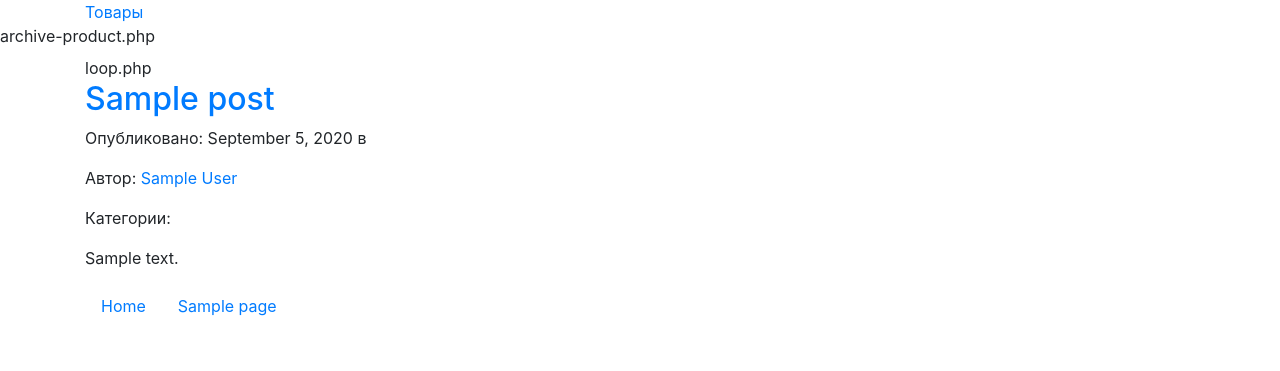
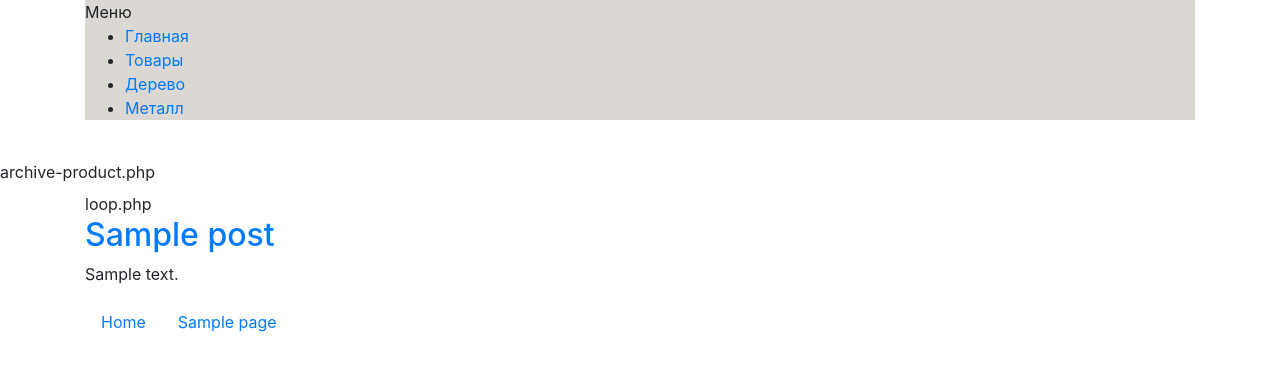
Before and after one commit to stanislav-gerlinger/grand-mebel, a WordPress theme: template content/themes/grand-mebel/archive-product.php in a window 1280 px wide. Shown: the top 371 px of the page. Run offline with PHP 8.4 and a stand-in for WordPress, Linux system fonts and the light colour scheme; the site name, menu and one post (Sample post) are stand-ins, and other content is empty.

Commit message:
Product's page

```diff
--- a/content/themes/grand-mebel/archive-product.php
+++ b/content/themes/grand-mebel/archive-product.php
@@ -9,7 +9,7 @@ archive-product.php
 <section>
 	<div class="container">
 		<div class="row">
-			<div class="<?php content_class_by_sidebar(); ?>">
+			<div class="col-sm-9">
 				<h1><?php // заголовок архивов
 					if (is_day()) : printf('Daily Archives: %s', get_the_date());
 					elseif (is_month()) : printf('Monthly Archives: %s', get_the_date('F Y'));
--- a/content/themes/grand-mebel/functions.php
+++ b/content/themes/grand-mebel/functions.php
@@ -60,15 +60,3 @@ if (!function_exists('pagination')) {
 		 }
 	}
 }
-
-if (!function_exists('content_class_by_sidebar')) {
-	function content_class_by_sidebar() {
-		if (is_active_sidebar( 'sidebar' )) {
-			echo 'col-sm-9';
-		} else {
-			echo 'col-sm-12';
-		}
-	}
-}
-
-?>
--- a/content/themes/grand-mebel/functions/register_product_post_type.php
+++ b/content/themes/grand-mebel/functions/register_product_post_type.php
@@ -6,8 +6,7 @@ function register_product_post_type()
 {
     register_post_type('product', [
         'label' => null,
-        'labels' => [
-            'name' => 'Товары', // основное название для типа записи
+        'labels' => [            'name' => 'Товары', // основное название для типа записи
             'singular_name' => 'Товар', // название для одной записи этого типа
             'add_new' => 'Добавить товар', // для добавления новой записи
             'add_new_item' => 'Добавление товара', // заголовка у вновь создаваемой записи в админ-панели.
@@ -44,7 +43,7 @@ function register_product_post_type()
         //'supports' => ['title', 'editor'], // 'title','editor','author','thumbnail','excerpt','trackbacks','custom-fields','comments','revisions','page-attributes','post-formats'
         //'map_meta_cap' => null, // Ставим true чтобы включить дефолтный обработчик специальных прав
         //'capability_type' => 'post',
-        //'menu_icon' => null,
+        'menu_icon' => 'dashicons-cart',
         //'menu_position' => null,
         //'rest_base' => null, // $post_type. C WP 4.7
         //'show_in_rest' => null, // добавить в REST API. C WP 4.7
--- a/content/themes/grand-mebel/header.php
+++ b/content/themes/grand-mebel/header.php
@@ -34,6 +34,24 @@
 <body <?php body_class(); ?>>
   <header>
     <div class="container">
-    	<a href="http://grand-mebel.loc/products/">Товары</a>
+        <div class="nav-bar">
+            Меню
+            <ul>
+                <li>
+                    <a href="http://grand-mebel.loc">Главная</a>
+                </li>
+                <li>
+                    <a href="http://grand-mebel.loc/products/">Товары</a>
+                </li>
+                <li>
+                    <a href="http://grand-mebel.loc/product-category/wood/">Дерево</a>
+                </li>
+                <li>
+                    <a href="http://grand-mebel.loc/product-category/metal/">Металл</a>
+                </li>
+            </ul>
+        </div>
+        <br>
+
     </div>
   </header>
--- a/content/themes/grand-mebel/loop.php
+++ b/content/themes/grand-mebel/loop.php
@@ -8,12 +8,6 @@
 loop.php
 <article id="post-<?php the_ID(); ?>" <?php post_class(); ?>>
 	<h2><a href="<?php the_permalink(); ?>"><?php the_title(); ?></a></h2>
-	<div class="meta">
-		<p>Опубликовано: <?php the_time(get_option('date_format')." в ".get_option('time_format')); ?></p>
-		<p>Автор:  <?php the_author_posts_link(); ?></p>
-		<p>Категории: <?php the_category(',') ?></p>
-		<?php the_tags('<p>Тэги: ', ',', '</p>'); ?>
-	</div>
 	<div class="row">
 		<?php if ( has_post_thumbnail() ) { ?>
 			<div class="col-sm-3">
@@ -23,7 +17,9 @@ loop.php
 			</div>
 		<?php } ?>
 		<div class="<?php if ( has_post_thumbnail() ) { ?>col-sm-9<?php } else { ?>col-sm-12<?php }  ?>">
-			<?php the_content(''); ?>
+			<article>
+				<?php the_content(''); ?>
+			</article>
 		</div>
 	</div>
 </article>
--- a/content/themes/grand-mebel/single.php
+++ b/content/themes/grand-mebel/single.php
@@ -9,7 +9,7 @@ single.php
 <section>
 	<div class="container">
 		<div class="row">
-			<div class="<?php content_class_by_sidebar(); ?>">
+			<div class="col-sm-9">
 				<?php if ( have_posts() ) while ( have_posts() ) : the_post(); ?>
 					<article id="post-<?php the_ID(); ?>" <?php post_class(); ?>>
 						<h1><?php the_title(); ?></h1>
--- a/content/themes/grand-mebel/style.css
+++ b/content/themes/grand-mebel/style.css
@@ -11,3 +11,20 @@ Author URI: http://dontforget.pro
 .carousel-item {
     height: 450px;
 }
+
+.type-product {
+	border: 1px solid black;
+}
+
+.nav-bar {
+	background-color: #dbd7d2;
+}
+
+.item-size {
+	padding-top: 10%;
+}
+
+p.item-size-value {
+	color:red;
+	text-align: right;
+}
--- a/content/themes/grand-mebel/taxonomy-product_category.php
+++ b/content/themes/grand-mebel/taxonomy-product_category.php
@@ -9,7 +9,8 @@ taxonomy-product_category.php
 <section>
 	<div class="container">
 		<div class="row">
-			<div class="<?php content_class_by_sidebar(); ?>">
+			<div class="col-sm-9">
+				<div class="row">
 					<h1><?php // заголовок архивов
 						if (is_day()) : printf('Daily Archives: %s', get_the_date());
 						elseif (is_month()) : printf('Monthly Archives: %s', get_the_date('F Y'));
@@ -17,10 +18,13 @@ taxonomy-product_category.php
 						else : 'Archives';
 					endif; ?></h1>
 					<?php if (have_posts()) : while (have_posts()) : the_post(); ?>
+						<div class="col-sm-4">
 							<?php get_template_part('loop'); ?>
+						</div>
 					<?php endwhile;
 					else: echo '<p>Нет записей.</p>'; endif; ?>
 					<?php pagination(); ?>
+				</div>
 			</div>
 			<?php get_sidebar(); ?>
 		</div>
```
Also changed, not shown: content/themes/grand-mebel/single-product.php (+42 -23 lines). Lines whose indentation alone changed are shown as unchanged.
